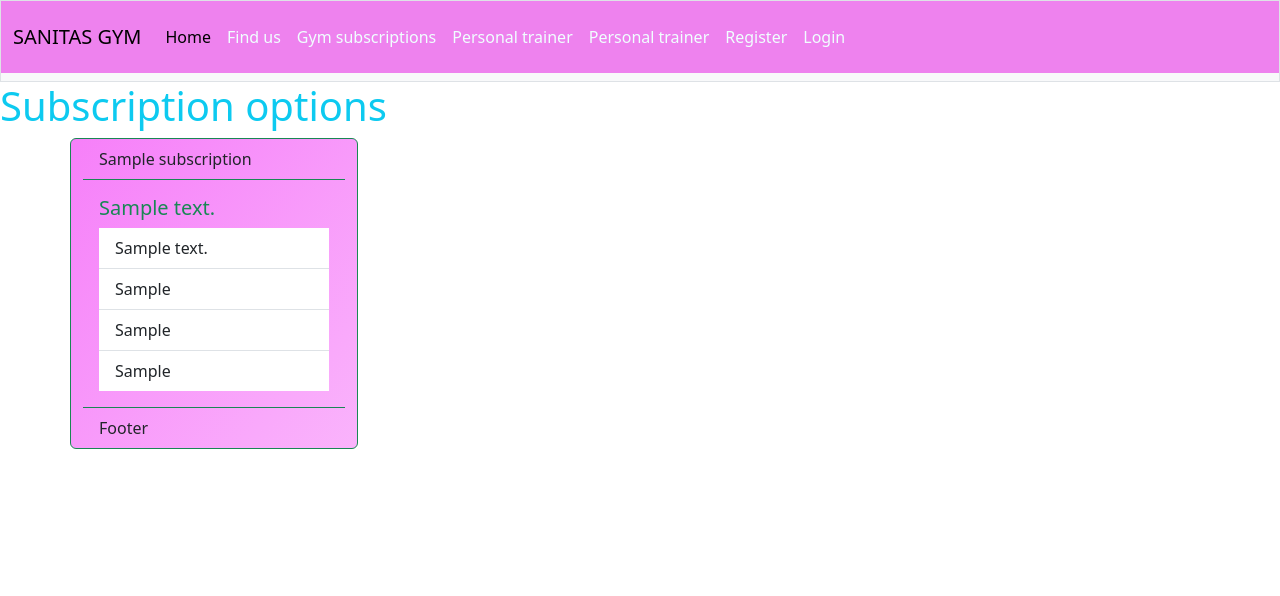
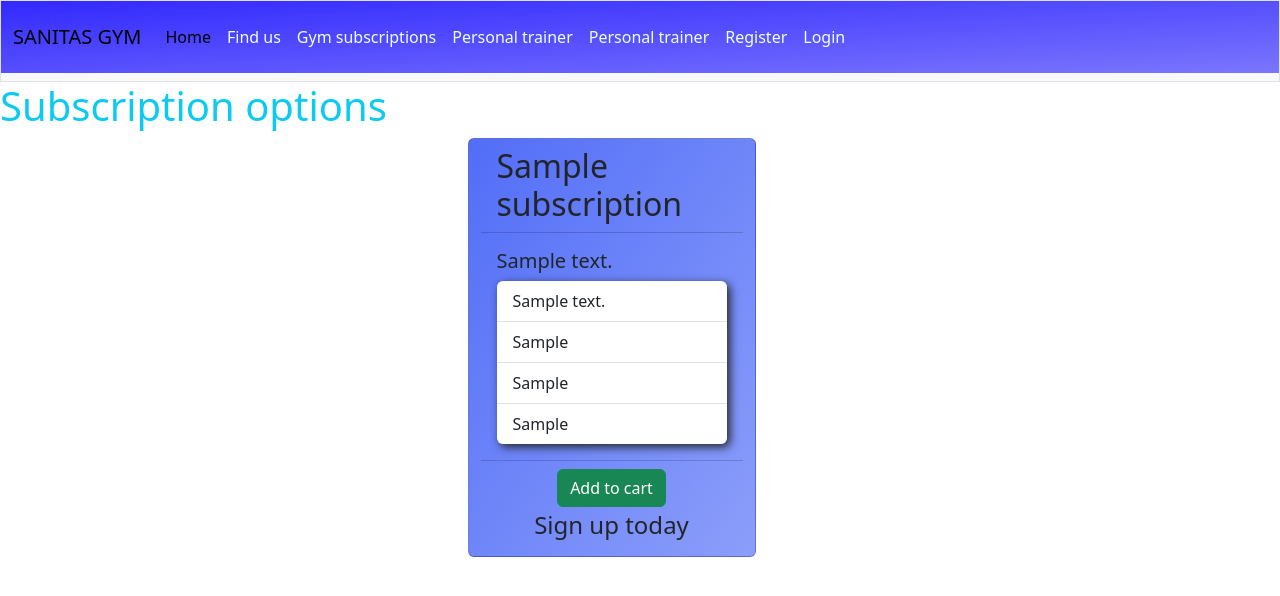
Before and after one commit to MTSSamsioe/sanitas, a Django app: page /subscriptions/ in a window 1280 px wide. Shown: the top 596 px of the page. Run offline with Django 3.2, Linux system fonts and the light colour scheme; tables that the repository leaves empty hold one stand-in row (values such as "Sample post").

Commit message:
Add styling and link to navbar and subscriptions.html

```diff
--- a/products/templates/products/subscriptions.html
+++ b/products/templates/products/subscriptions.html
@@ -4,21 +4,26 @@
 {% block content %}
 <h1 class="text-info"> Subscription options</h1>
 <div class="container">
-    <div class="row gy-3 ">
+    <div class="row gy-3 justify-content-center mr-3">
         {% for subscription in subscriptions %}
-        <div class="card border-success mb-3 card-background" style="max-width: 18rem;">
-          <div class="card-header bg-transparent border-success">{{subscription.name}}</div>
-            <div class="card-body text-success">
+        <div class="card mb-3 card-whole" style="max-width: 18rem;">
+          <div class="card-header bg-transparent h2">{{subscription.name}}</div>
+            <div class="card-body ">
               <h5 class="card-title">{{subscription.description}}</h5>
-              <ul class="list-group list-group-flush">
+              <ul class="list-group list-group-flush card-center rounded">
                 <li class="list-group-item"> {{subscription.description}}</li>
                 <li class="list-group-item"> {{subscription.include_1}}</li>
                 <li class="list-group-item"> {{subscription.include_2}}</li>
                 <li class="list-group-item"> {{subscription.include_3}}</li>
 
               </ul>
+
             </div>
-            <div class="card-footer bg-transparent border-success">Footer</div>
+            <div class="card-footer bg-transparent text-center ">
+              <button class="btn btn-success mb-1 ">Add to cart</button>
+              <h4>Sign up today</h4>
+
+            </div>
           </div>
           {% endfor %}
     </div>
--- a/static/css/style.css
+++ b/static/css/style.css
@@ -1,6 +1,6 @@
 
 .my-nav {
-    background-color: violet;
+    background-image: linear-gradient(to bottom right, rgba(50, 41, 255, 1), rgba(50, 41, 255, 0.63));
 
 }
 
@@ -14,6 +14,11 @@
 
 /* Css for the subscriptions page */
 
-.card-background {
-    background-image: linear-gradient(to bottom right, rgba(243, 83, 247, 0.74), rgba(243, 83, 247, 0.44));
+.card-whole {
+    background-image: linear-gradient(to bottom right, rgba(42, 76, 246, 0.81), rgba(42, 76, 246, 0.54));
+    margin-right: 5%;
 }
+
+.card-center {
+    box-shadow: 3px 3px 10px;
+}
--- a/templates/base.html
+++ b/templates/base.html
@@ -29,7 +29,7 @@
           <div class="navbar-nav my-nav-text">
             <a class="nav-link active" aria-current="page" href="#">Home</a>
             <a class="nav-link" href="#">Find us</a>
-            <a class="nav-link" href="#">Gym subscriptions</a>
+            <a class="nav-link" href="{% url 'subscriptions' %}">Gym subscriptions</a>
             <a class="nav-link" href="#">Personal trainer</a>
             <a class="nav-link" href="#">Personal trainer</a>
             {% if user.is_authenticated %}
```
